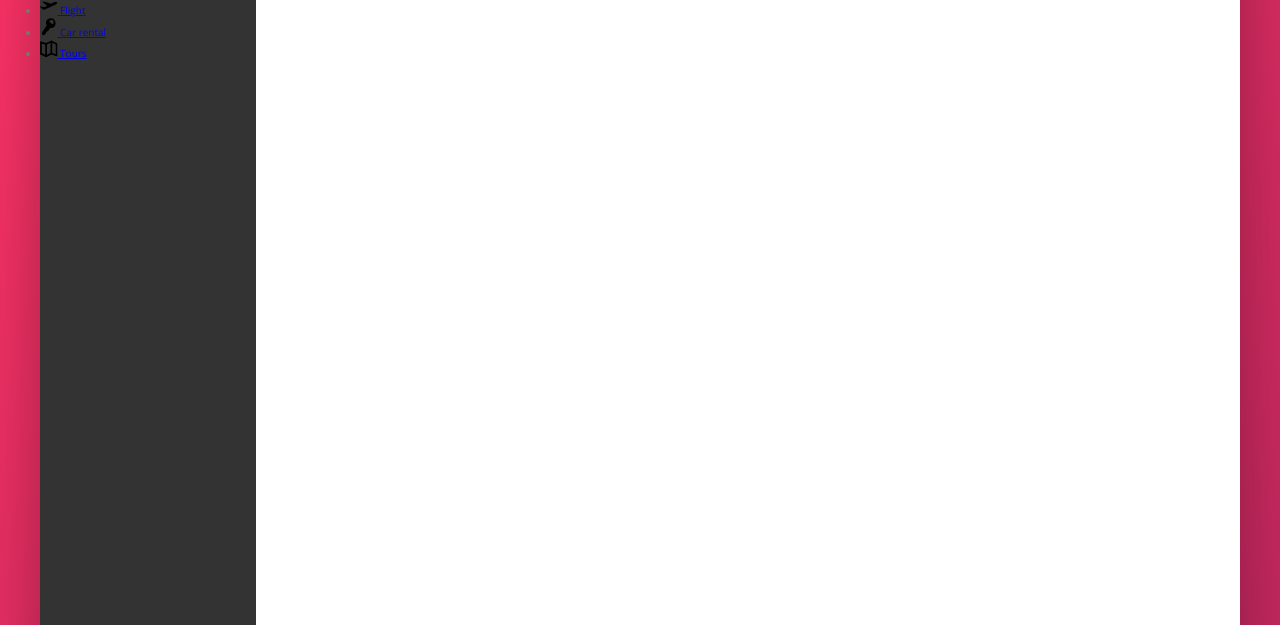
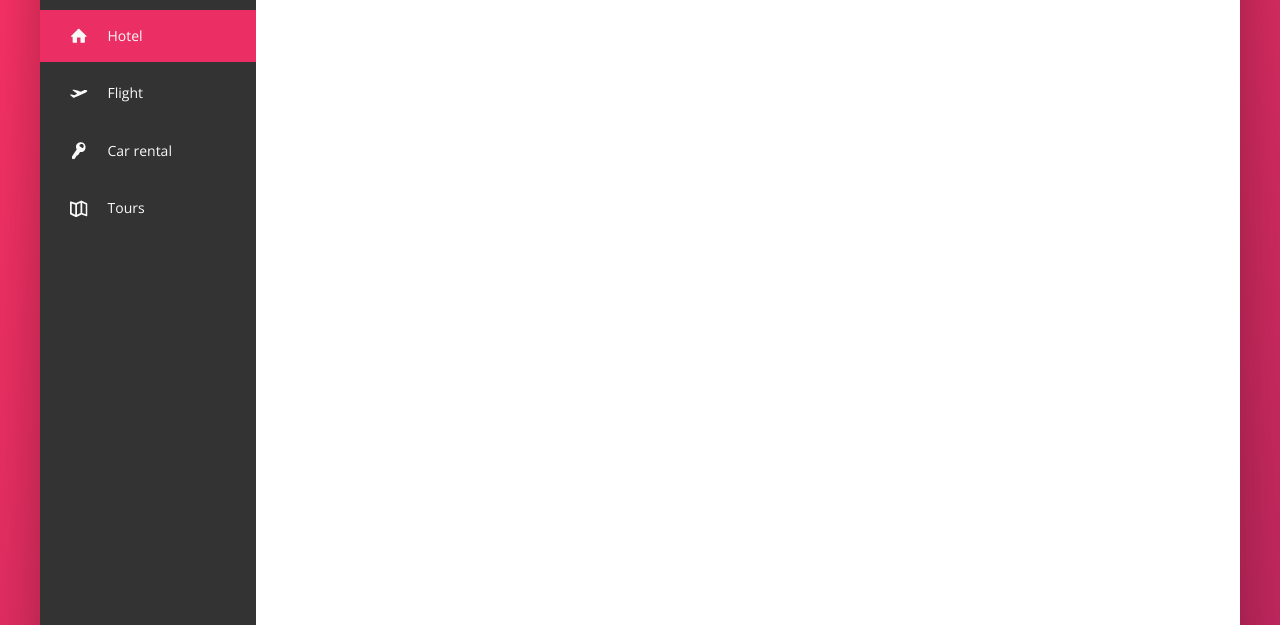
Before and after one commit to mateovelilla/advanced_css_sass_with_flexbox_grid_animations, a website: page Trillo/index.html in a window 1280 px wide. Shown: the part 175-800 px from the top of the page. Drawn offline with nearby package versions, Linux system fonts and the light colour scheme.

Commit message:
✨ Building the navigation - Part 2

```diff
--- a/Trillo/index.html
+++ b/Trillo/index.html
@@ -44,8 +44,8 @@
             <div class="content">
                 <nav class="sidebar">
                     <ul class="side-nav">
-                        <li class="side-nav__item">
-                            <a href="#" class="sode-nav__link">
+                        <li class="side-nav__item side-nav__item--active">
+                            <a href="#" class="side-nav__link">
                                 <svg class="side-nav__icon">
                                     <use xlink:href="img/sprite.svg#icon-home"></use>
                                 </svg>
@@ -53,7 +53,7 @@
                             </a>
                         </li>
                         <li class="side-nav__item">
-                            <a href="#" class="sode-nav__link">
+                            <a href="#" class="side-nav__link">
                                 <svg class="side-nav__icon">
                                     <use xlink:href="img/sprite.svg#icon-aircraft-take-off"></use>
                                 </svg>
@@ -61,7 +61,7 @@
                             </a>
                         </li>
                         <li class="side-nav__item">
-                            <a href="#" class="sode-nav__link">
+                            <a href="#" class="side-nav__link">
                                 <svg class="side-nav__icon">
                                     <use xlink:href="img/sprite.svg#icon-key"></use>
                                 </svg>
@@ -69,7 +69,7 @@
                             </a>
                         </li>
                         <li class="side-nav__item">
-                            <a href="#" class="sode-nav__link">
+                            <a href="#" class="side-nav__link">
                                 <svg class="side-nav__icon">
                                     <use xlink:href="img/sprite.svg#icon-map"></use>
                                 </svg>
--- a/Trillo/sass/_components.scss
+++ b/Trillo/sass/_components.scss
@@ -116,14 +116,64 @@
 ////////////////////////////////////////
 /// SIDE NAVIGATION
 .side-nav {
+    font-size: 1.4rem;
+    list-style: none;
+    margin-top: 3.5rem;
     &__item {
+        position: relative;
+
+        &:not(:last-child) {
+            margin-bottom: .5rem;
+        }
+    }
+
+    &__item::before {
+        content: "";
+        position: absolute;
+        top: 0;
+        left: 0;
+        height: 100%;
+        width: 3px;
+        background-color: var(--color-primary);
+        transform: scaleY(0);
+        transition: transform .2s,
+            width .4s cubic-bezier(1,0,0,1).2s,
+            background-color .1s;
 
     }
-    &__link {
-
+    &__item:hover::before,
+    &__item--active::before {
+        transform: scaleY(1);
+        width: 100%;
+    }
+    &__item:active::before {
+        background-color: var(--color-primary-light);
+    }
+    &__link:link,
+    &__link:visited{
+        color: var(--color-grey-light-1);
+        text-decoration: none;
+        display: block;
+        padding: 1.5rem 3rem;
+        position: relative;
+        z-index: 10;
+        display: flex;
+        align-items: center;
     }
     &__icon {
         width: 1.75rem;
         height: 1.75rem;
+        margin-right: 2rem;
+        fill: currentColor;
     }
 }
+
+
+////////////////////////////////////////
+/// LEGAL
+.legal {
+    font-size: 1.2rem;
+    color: var(--color-grey-light-4);
+    text-align: center;
+    padding: 2.5rem;
+}
```
Also changed, not shown: Trillo/css/style.css.
